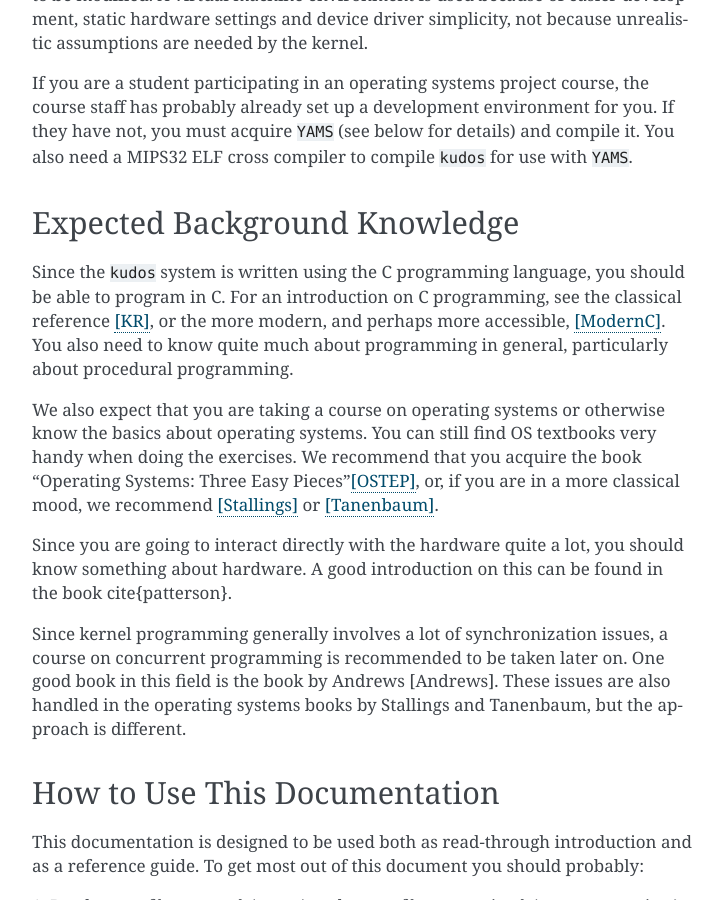
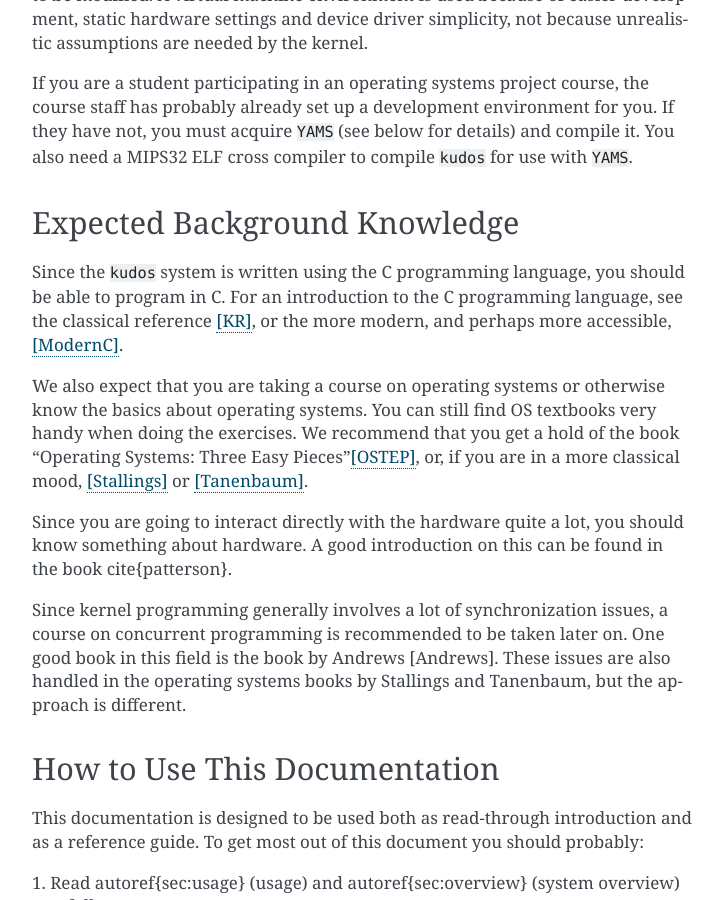
Before and after one commit to DIKU-EDU/kudos, a Sphinx documentation site: the page built from docs/index.rst, in a window 1280 px wide and 900 px high, scrolled down 682 px. Shown: the whole window, without its empty margins (388-1110 px from the left). Built offline with Sphinx 7.4.7, drawn with Linux system fonts in a browser that asks for light colours.

Commit message:
reflow a little

```diff
--- a/docs/index.rst
+++ b/docs/index.rst
@@ -39,16 +39,15 @@ Expected Background Knowledge
 *****************************
 
 Since the ``kudos`` system is written using the C programming language, you
-should be able to program in C. For an introduction on C programming, see the
-classical reference [KR]_, or the more modern, and perhaps more accessible,
-[ModernC]_. You also need to know quite much about programming in general,
-particularly about procedural programming.
+should be able to program in C. For an introduction to the C programming
+language, see the classical reference [KR]_, or the more modern, and perhaps
+more accessible, [ModernC]_.
 
 We also expect that you are taking a course on operating systems or otherwise
 know the basics about operating systems. You can still find OS textbooks very
-handy when doing the exercises. We recommend that you acquire the book
+handy when doing the exercises. We recommend that you get a hold of the book
 "Operating Systems: Three Easy Pieces"[OSTEP]_, or, if you are in a more
-classical mood, we recommend [Stallings]_ or [Tanenbaum]_.
+classical mood, [Stallings]_ or [Tanenbaum]_.
 
 Since you are going to interact directly with the hardware quite a
 lot, you should know something about hardware. A good introduction on
```
